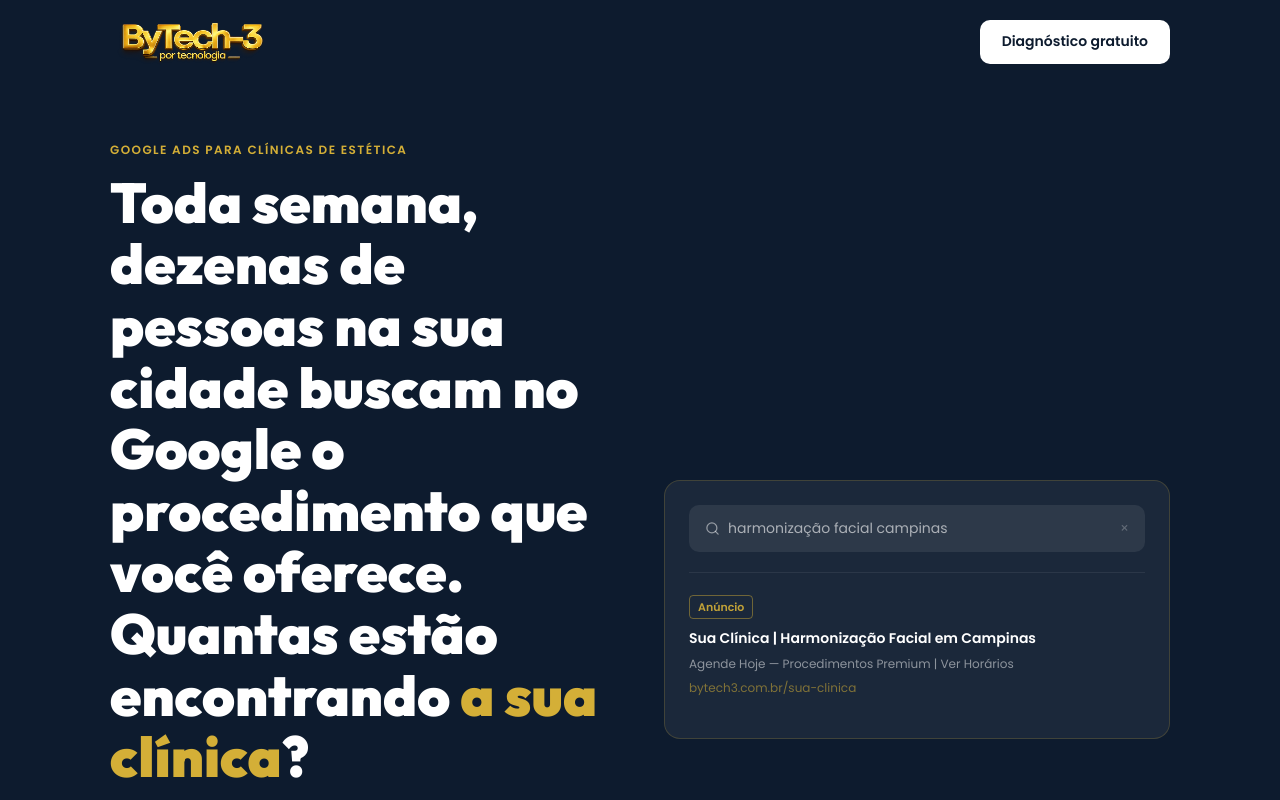
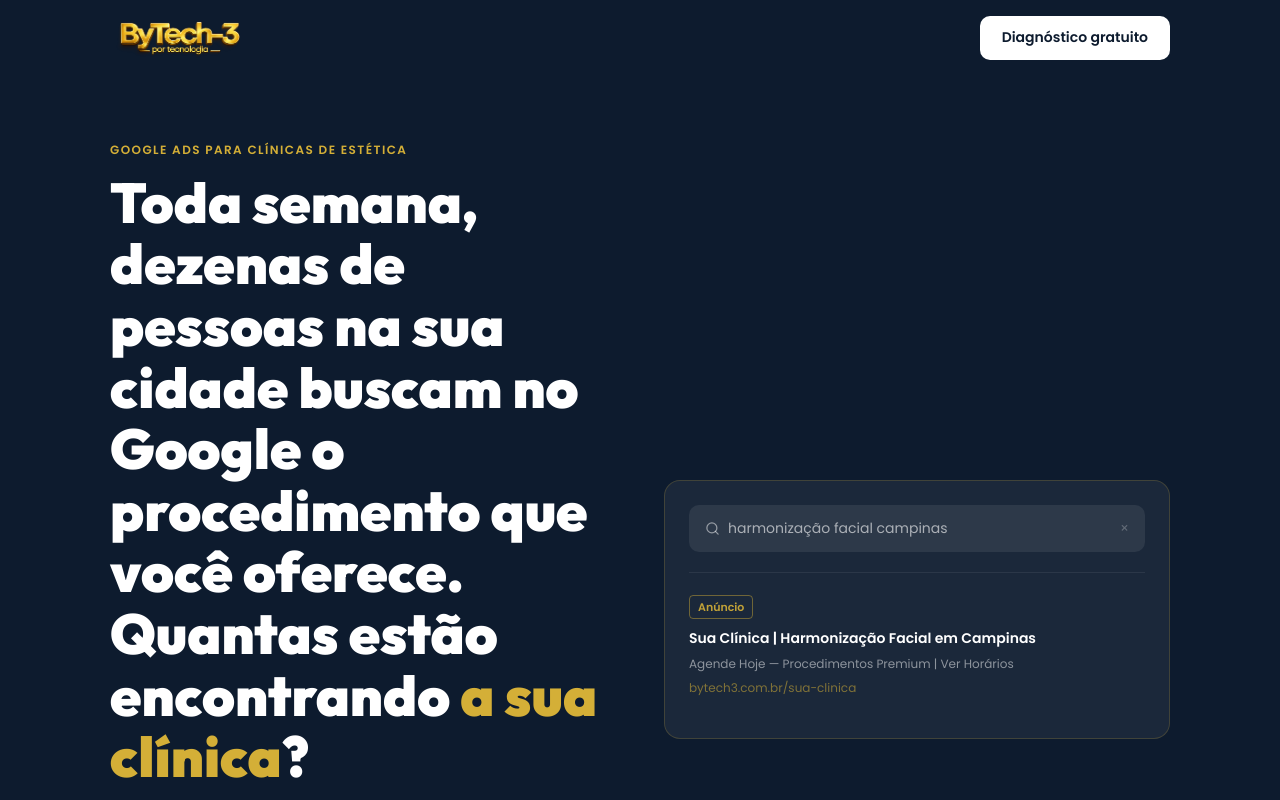
Before and after one commit to ByTech-3/lp-clinica-estetica, a Next.js app: page /estetica in a window 1280 px wide. Shown: the top 800 px of the page. Built offline with nearby package versions, Linux system fonts and the light colour scheme.

Commit message:
Update globals.css - logo header e footer

```diff
--- a/src/app/globals.css
+++ b/src/app/globals.css
@@ -148,8 +148,8 @@ img { max-width: 100%; display: block; }
   color: #fff;
   letter-spacing: -0.02em;
 }
-.navbar-logo img { height: 52px; width: auto; display: block; }
-.footer-logo img  { height: 44px; width: auto; display: block; }
+.navbar-logo img { height: 44px; width: auto; display: block; }
+.footer-logo img  { height: 52px; width: auto; display: block; }
 
 /* ── HERO ───────────────────────────────── */
 .hero {
```
